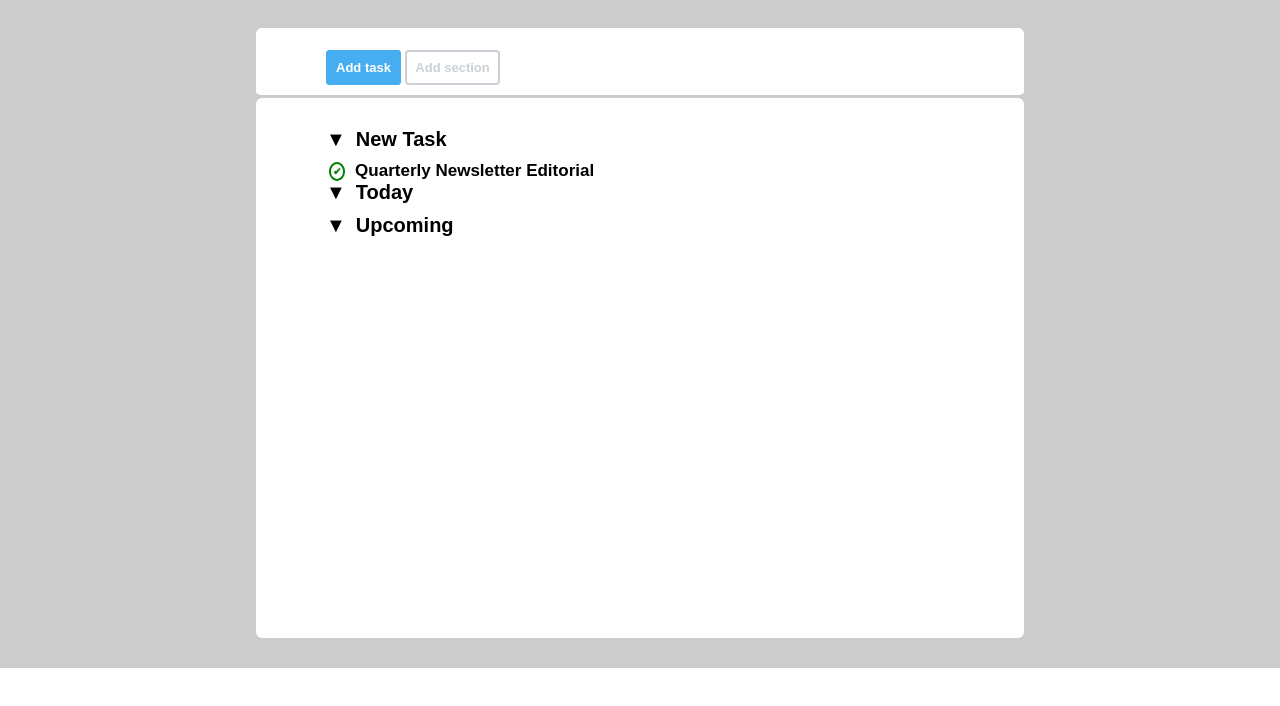
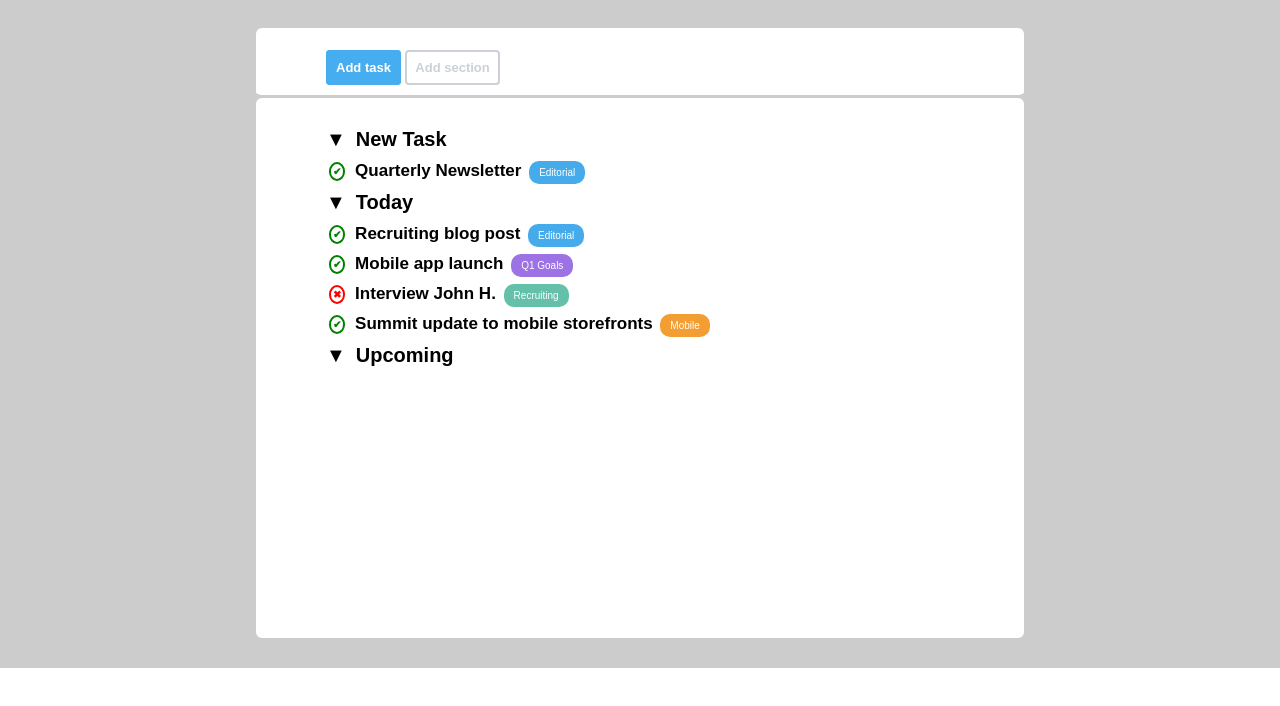
Before and after one commit to SimonaMartinucci/html-css-toboolist, a plain HTML site: page index.html in a window 1280 px wide. Shown: the part 92-798 px from the top of the page. Drawn offline with Linux system fonts and the light colour scheme.

Commit message:
fix labels

```diff
--- a/css/style.css
+++ b/css/style.css
@@ -86,7 +86,14 @@ main {
     height: 50%;
 }
 
-.list-done:before {
+.list {
+    font-size: 17px;
+    color: black;
+    font-weight: 600;
+    margin-bottom: 10px;
+}
+
+.done:before {
     content: "\2714";
     color: green;
     font-size: 10px;
@@ -99,10 +106,48 @@ main {
     vertical-align: middle;
 }
 
-.list-done {
-    font-size: 17px;
-    color: black;
-    font-weight: 600;
+.undone:before {
+    content: "\2716";
+    color: red;
+    font-size: 10px;
+    font-weight: bold;
+    border: 2px solid red;
+    border-radius: 50%;
+    padding: 2px;
+    margin-right: 5px;
+    margin-left: 3px;
+    vertical-align: middle;
 }
 
-.label
+.label {
+    font-size: 10px;
+    font-weight: 200;
+    color: white;
+    padding: 6px 10px;
+    border-radius: 10px;
+    margin-left: 3px;
+}
+
+.editorial {
+    background-color: rgb(69, 171, 234);
+}
+
+.goals {
+    background-color: rgb(156, 114, 228);
+}
+
+.recruiting {
+    background-color: rgb(100, 192, 169);
+}
+
+.mobile {
+    background-color: rgb(242, 158, 51);
+}
+
+.website {
+    background-color: rgb(216, 99, 161);
+}
+
+.sales {
+    background-color: rgb(176, 201, 38);
+}
--- a/index.html
+++ b/index.html
@@ -23,20 +23,45 @@
 
         <section class="layout part-2">
 
-            <div>
-                <h3 class="title">New Task</h3>
-                <span class="list-done">
-                    Quarterly Newsletter
-                    <span class ="label editorial">
-                        Editorial
-                    </span>
+            <!-- new task -->
+            <h3 class="title">New Task</h3>
+            <div class="list done">
+                Quarterly Newsletter
+                <span class ="label editorial">
+                    Editorial
                 </span>
             </div>
 
-            <div>
-                <h3 class="title">Today</h3>
+            <!-- today -->
+            <h3 class="title">Today</h3>
+            <div class="list done">
+                Recruiting blog post
+                <span class ="label editorial">
+                    Editorial
+                </span>
+            </div>
+            <div class="list done">
+                Mobile app launch
+                <span class ="label goals">
+                    Q1 Goals
+                </span>
+            </div>
+            <div class="list undone">
+                Interview John H.
+                <span class ="label recruiting">
+                    Recruiting
+                </span>
+            </div>
+            <div class="list done">
+                Summit update to mobile storefronts
+                <span class ="label mobile">
+                    Mobile
+                </span>
             </div>
 
+
+
+            <!-- upcoming -->
             <div>
                 <h3 class="title">Upcoming</h3>
             </div>
```
